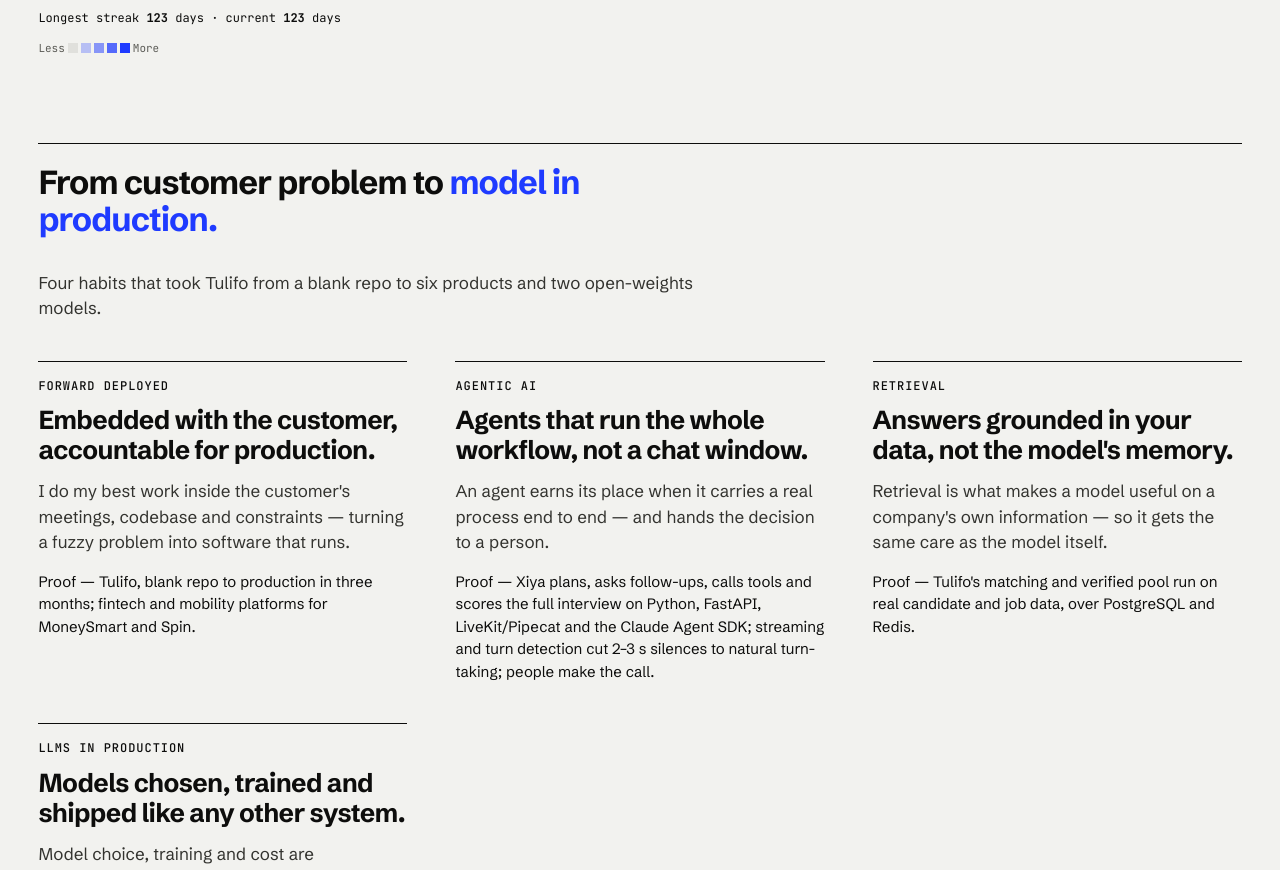
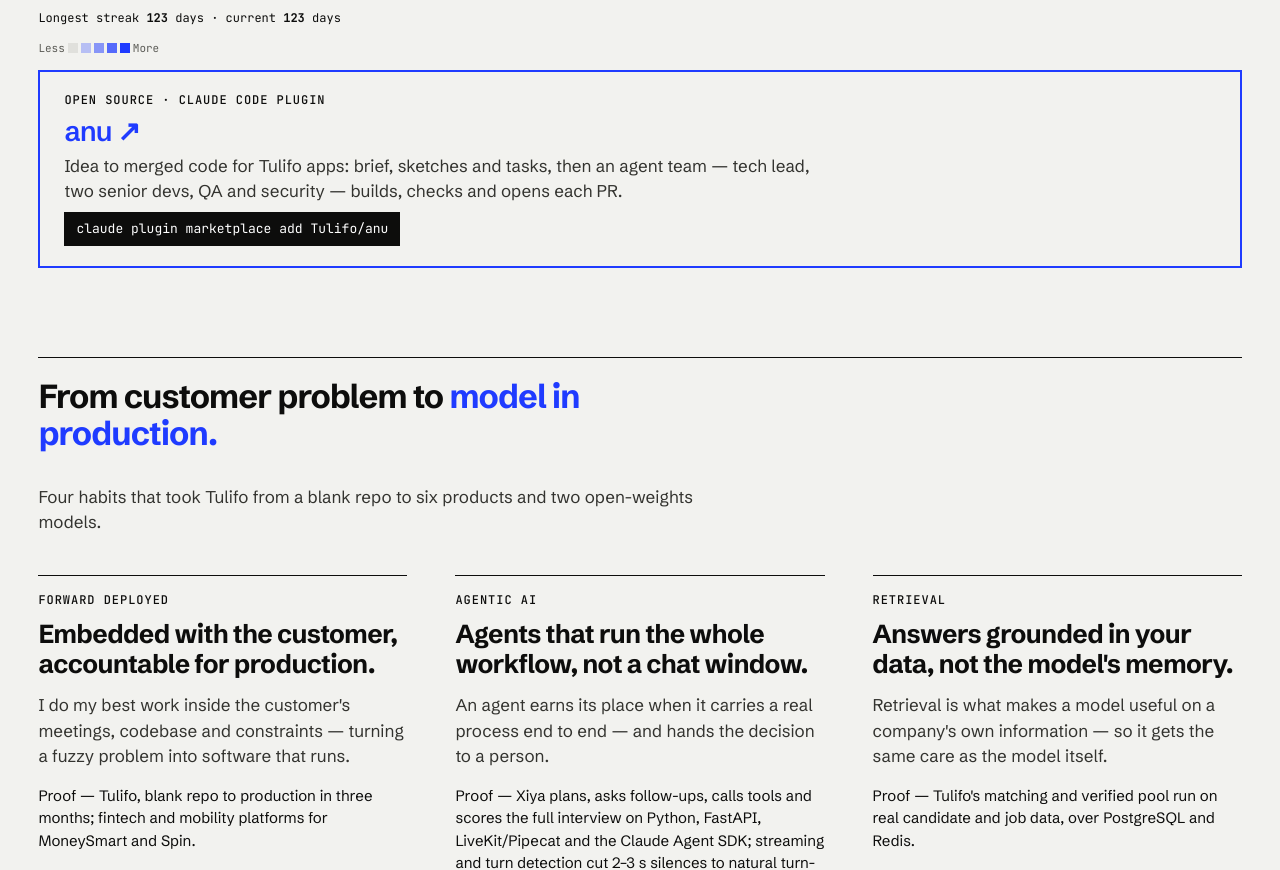
Before and after one commit to jakthegr8/jakthegr8.github.io, a plain HTML site: page index.html in a window 1280 px wide. Shown: the part 2883-3753 px from the top of the page. Drawn offline with Linux system fonts and the light colour scheme.

Commit message:
Built day by day: highlight the anu Claude Code plugin (#25)

```diff
--- a/css/main.css
+++ b/css/main.css
@@ -185,11 +185,16 @@ main > * { position: relative; }
 .heat .l4, .heat__legend .l4 { background: var(--accent); }
 @media (max-width: 720px) { .heat__cells { --gap: 2px; } }
 .office__img { display: block; width: 100%; max-width: 800px; height: auto; }
+.plugin { border: 2px solid var(--accent); padding: 20px clamp(16px, 2vw, 24px); display: flex; flex-direction: column; gap: 8px; }
+.plugin__name { font: 600 28px/1 var(--sans); letter-spacing: -0.03em; }
+.plugin__name a { color: var(--accent); }
+.plugin__text { color: var(--body); max-width: 72ch; }
+.plugin__cmd { align-self: flex-start; max-width: 100%; overflow-wrap: anywhere; font: 400 13px/1.4 var(--mono); color: var(--on-accent); background: var(--ink); padding: 8px 12px; }
 /* Wide screens: heatmaps on the left, the office on the right. */
 @media (min-width: 1024px) {
   .activity { display: grid; grid-template-columns: minmax(0, 1.15fr) minmax(0, 1fr); column-gap: clamp(24px, 3vw, 48px); row-gap: 16px; align-content: start; }
   .activity > * { grid-column: 1; }
-  .activity > .label { grid-column: 1 / -1; }
+  .activity > .label, .activity > .plugin { grid-column: 1 / -1; }
   .activity > .office { grid-column: 2; grid-row: 2 / span 3; align-self: start; }
 }
 
--- a/index.html
+++ b/index.html
@@ -17,7 +17,7 @@
   <link rel="preconnect" href="https://fonts.googleapis.com">
   <link rel="preconnect" href="https://fonts.gstatic.com" crossorigin>
   <link href="https://fonts.googleapis.com/css2?family=Schibsted+Grotesk:ital,wght@0,400..900;1,400..900&family=JetBrains+Mono:wght@400;500;700&display=swap" rel="stylesheet">
-  <link rel="stylesheet" href="css/main.css?v=e409a94c">
+  <link rel="stylesheet" href="css/main.css?v=29ce739f">
 </head>
 <body>
   <a class="skip" href="#main">Skip to content</a>
@@ -141,6 +141,12 @@
             <figcaption class="heat__cap"><span>Tulifo's agent office: each character is an agent at work. Drawn by hand after the real view, not live.</span></figcaption>
             <img class="office__img" src="img/office.svg" width="800" height="400" loading="lazy" alt="Pixel-art office: six agents type at their desks, one walks to the meeting room and back, three meet at the whiteboard and table, a dog patrols the hall and a cat sleeps.">
           </figure>
+          <div class="plugin">
+            <p class="label label--accent">Open source · Claude Code plugin</p>
+            <h4 class="plugin__name"><a href="https://github.com/Tulifo/anu" target="_blank" rel="noopener">anu ↗</a></h4>
+            <p class="plugin__text">Idea to merged code for Tulifo apps: brief, sketches and tasks, then an agent team — tech lead, two senior devs, QA and security — builds, checks and opens each PR.</p>
+            <code class="plugin__cmd">claude plugin marketplace add Tulifo/anu</code>
+          </div>
         </div>
       </section>
 
```
